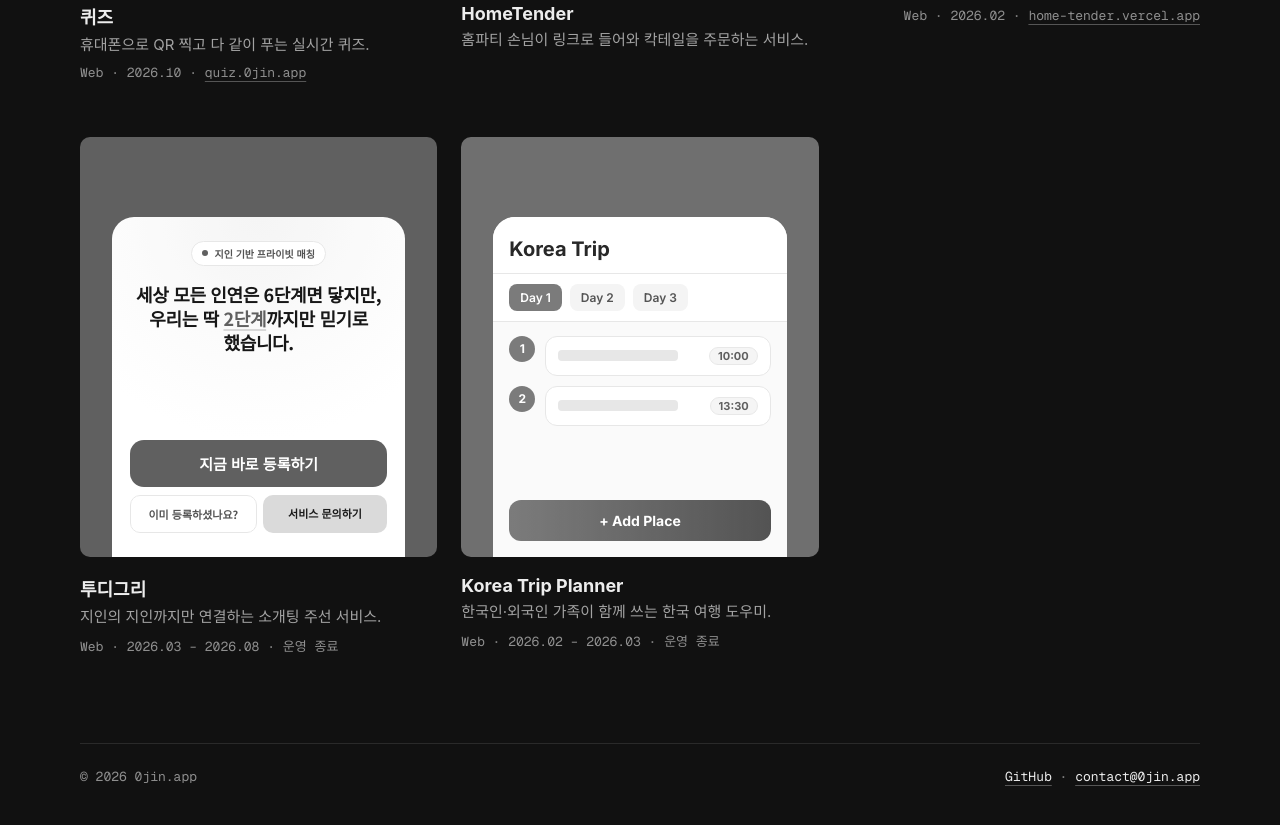
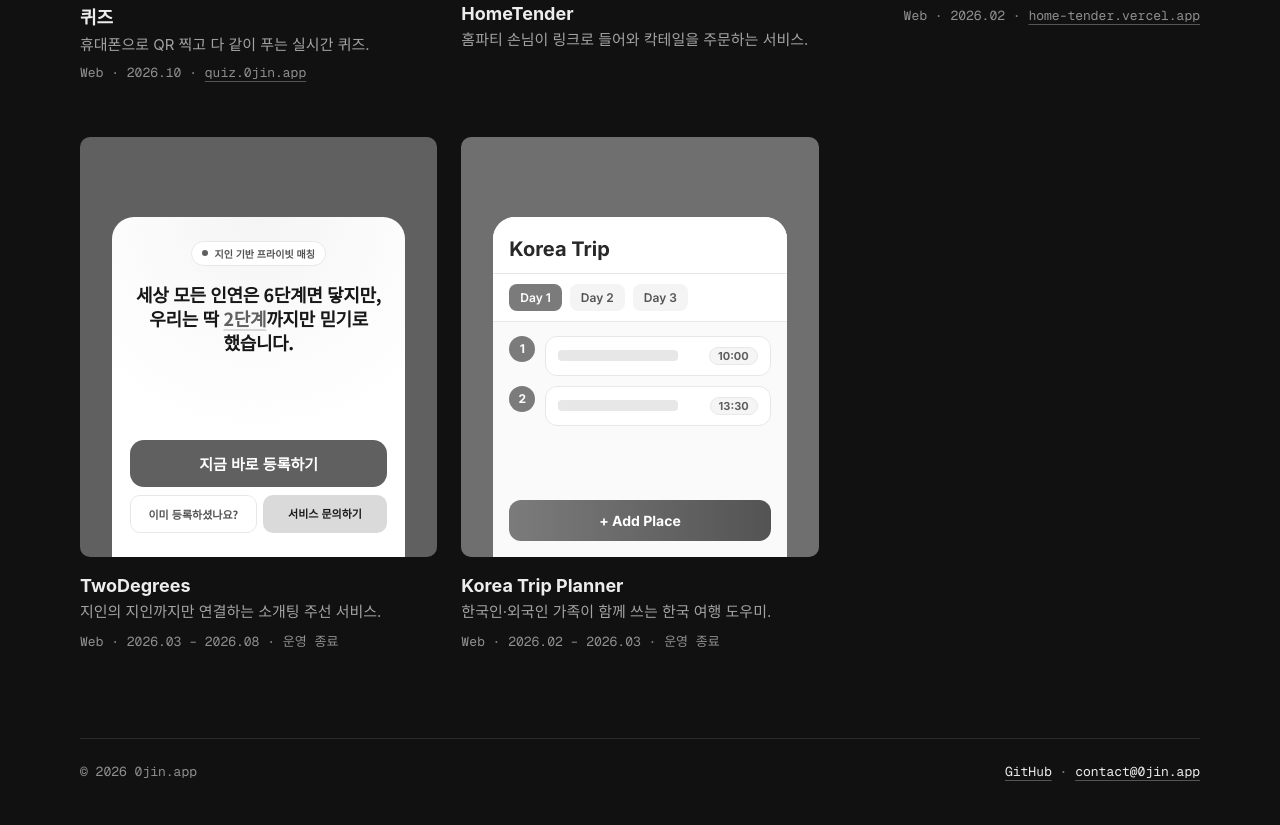
Before and after one commit to yj9404/0jin, an Astro site: page / in a window 1280 px wide. Shown: the part 2042-2867 px from the top of the page. Built offline with nearby package versions, Linux system fonts and the light colour scheme; Astro itself is replaced by a stand-in of ours; a web font is replaced by a local one.

Commit message:
투디그리 -> TwoDegrees로 명칭 변경

```diff
--- a/src/components/screens/TwoDegrees.astro
+++ b/src/components/screens/TwoDegrees.astro
@@ -1,5 +1,5 @@
 ---
-// 투디그리 랜딩 히어로: frontend/app/page.tsx
+// TwoDegrees 랜딩 히어로: frontend/app/page.tsx
 ---
 <div class="m">
   <span class="pill"><i aria-hidden="true"></i>지인 기반 프라이빗 매칭</span>
--- a/src/data/services.ts
+++ b/src/data/services.ts
@@ -148,7 +148,7 @@ export const services: Service[] = [
   },
   {
     slug: 'two-degrees',
-    name: '투디그리',
+    name: 'TwoDegrees',
     tagline: '지인의 지인까지만 연결하는 소개팅 주선 서비스.',
     category: 'Web',
     since: '2026.03',
```
